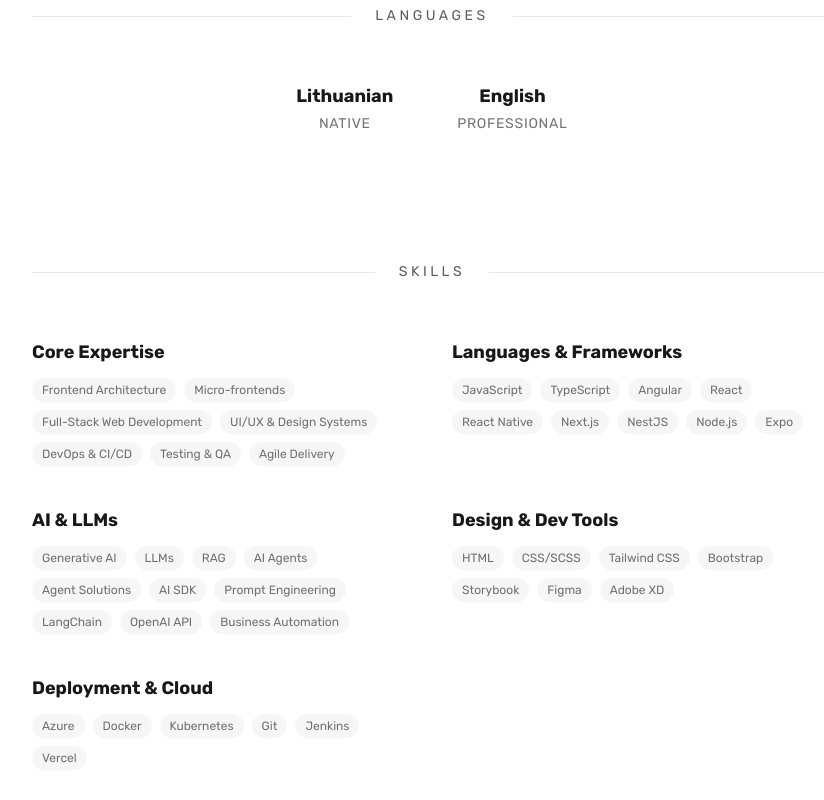
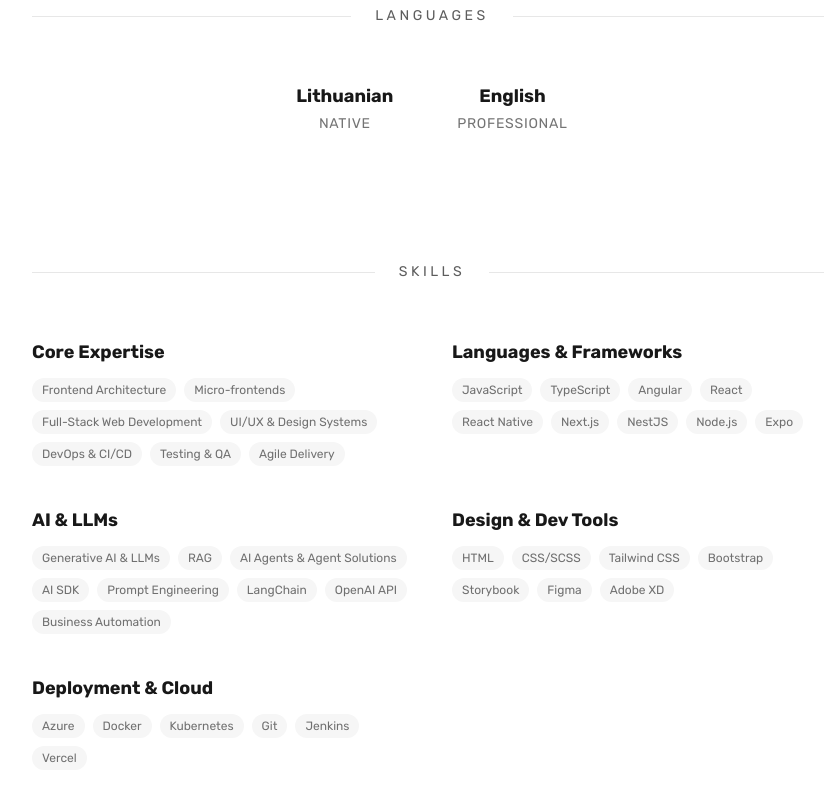
Before and after one commit to superwow-tech/cv-canvas, a React (Vite) app: page / in a window 1280 px wide. Shown: the part 2663-3463 px from the top of the page, without its empty margins (208-1032 px from the left). Built offline with nearby package versions, Linux system fonts and the light colour scheme; the HTML template or start-up script is replaced by a standard one.

Commit message:
Changes
Co-authored-by: superwow-tech <48064504+superwow-tech@users.noreply.github.com>

```diff
--- a/src/data/portfolio-data.ts
+++ b/src/data/portfolio-data.ts
@@ -130,7 +130,7 @@ export const skillCategories: SkillCategory[] = [
   },
   {
     category: "AI & LLMs",
-    skills: "Generative AI, LLMs, RAG, AI Agents, Agent Solutions, AI SDK, Prompt Engineering, LangChain, OpenAI API, Business Automation",
+    skills: "Generative AI & LLMs, RAG, AI Agents & Agent Solutions, AI SDK, Prompt Engineering, LangChain, OpenAI API, Business Automation",
   },
   {
     category: "Design & Dev Tools",
```
